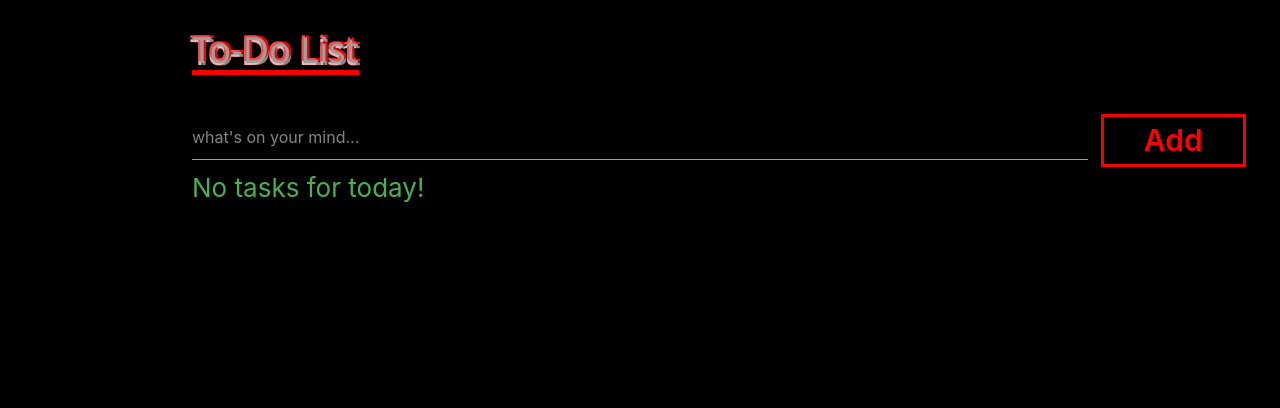
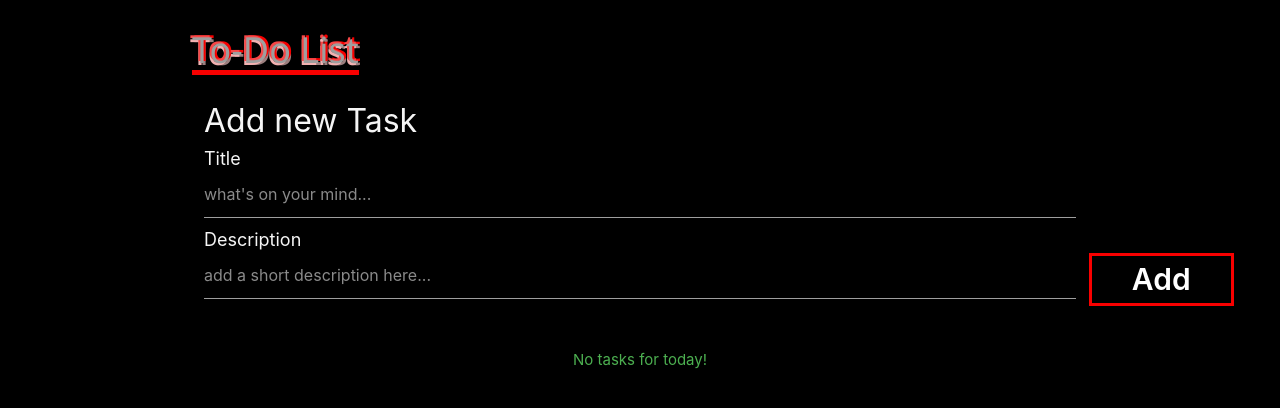
Before and after one commit to tarun080698/todoListReact, a React (Create React App) app: page / in a window 1280 px wide. Shown: the top 408 px of the page. Built offline with nearby package versions, Linux system fonts and the light colour scheme.

Commit message:
modified css

```diff
--- a/src/AddItem.js
+++ b/src/AddItem.js
@@ -1,27 +1,48 @@
 import React, { Component } from "react";
-import '../src/App.css'
+import "../src/App.css";
 
 class AddItem extends Component {
   state = {
-    task: "",
+    title: "",
+    description: "",
+    createdAt: new Date().toISOString(),
   };
 
-  handleChange = (e) => {
-    if(e.target.value.trim() !== "")
-      this.setState({ task: e.target.value });
+  handleTitle = (e) => {
+    if (e.target.value.trim() !== "") this.setState({ title: e.target.value });
   };
 
+  handleDesc = (e) => {
+    if (e.target.value.trim() !== "")
+      this.setState({ description: e.target.value });
+  };
 
   handleSubmit = (e) => {
     e.preventDefault();
-    console.log(this.state);
-    if (this.state.task === "")
-      return false;
-    else
-      this.props.item(this.state);
+    // getting the date at which the item in list was added
+    // let today = new Date();
+    // today =
+    //   String(today.getDate()).padStart(2, "0") +
+    //   "/" +
+    //   String(today.getMonth() + 1).padStart(2, "0") +
+    //   "/" +
+    //   today.getFullYear();
+    // toISOString();
+    this.setState(
+      {
+        createdAt: new Date().toISOString(),
+      },
+      () => {
+        console.log(this.state.createdAt);
+      }
+    );
+    if (this.state.title === "" || this.state.description === "") return false;
+    else this.props.item(this.state);
 
     this.setState({
-      task: "",
+      title: "",
+      description: "",
+      createdAt: "",
     });
   };
 
@@ -29,17 +50,45 @@ class AddItem extends Component {
     return (
       <div>
         <form onSubmit={this.handleSubmit}>
-          <h5>Add new Task</h5>
-            <span><input
-            type="text"
-            placeholder="what's on your mind..."
-            onChange={this.handleChange}
-            value={this.state.task}
-            required
-          /><button>Add</button></span>
+          <div>
+            <div className="form-group">
+              <label className="header" htmlFor="header">
+                Add new Task
+              </label>
+            </div>
+            <div className="form-group">
+              <label htmlFor="title">Title</label>
+              <input
+                className="form-control form-control-lg"
+                id="title"
+                type="text"
+                placeholder="what's on your mind..."
+                onChange={this.handleTitle}
+                value={this.state.title}
+                required
+                maxLength="50"
+                autoComplete="off"
+              />
+            </div>
+
+            <div className="form-group">
+              <label htmlFor="desc">Description</label>
+              <input
+                className="form-control form-control-lg"
+                id="desc"
+                type="text"
+                placeholder="add a short description here..."
+                onChange={this.handleDesc}
+                value={this.state.description}
+                autoComplete="off"
+                maxLength="250"
+                required
+              />
+              <button type="submit">Add</button>
+            </div>
+          </div>
         </form>
       </div>
-
     );
   }
 }
--- a/src/App.css
+++ b/src/App.css
@@ -1,27 +1,9 @@
-.App {
-  text-align: center;
+html {
+  background-color: black;
+  align-items: left;
 }
 
-html {
-  background-color: black;
-}
-
-span.left {
-  width: 100%;
-  height: auto;
-  border-left: 6px solid #f80000;
-  color: rgb(252, 252, 252);
-  margin-top: 40px;
-  padding-left: 14px;
-  font-size: 20px;
-}
-
-p {
-  font-size: 26px;
-  width: max-content;
-  display: contents;
-}
-
+/* app title */
 h1 {
   background-position: center;
   margin-top: 30px;
@@ -32,9 +14,29 @@ h1 {
     2px 2px 0 #9b7e7e;
 }
 
+/* input form */
+
+form {
+  /* border: 2px dashed yellow; */
+  height: max-content;
+  padding: 12px;
+  min-height: 230px;
+  margin-bottom: 30px;
+}
+
 input[type="text"] {
+  color: rgb(255, 255, 255);
+  margin: 0;
+  font-size: large;
+}
+label {
   color: whitesmoke;
-  margin: 0;
+  font-size: large;
+}
+
+label.header {
+  text-align: center;
+  font-size: xx-large;
 }
 
 button {
@@ -45,7 +47,7 @@ button {
   margin-left: 1%;
   background-color: black;
   border: 3px solid #f80000;
-  color: red;
+  color: white;
   font-size: 30px;
   font-weight: 600;
   position: absolute;
@@ -57,10 +59,52 @@ button:hover {
   color: black;
 }
 
-.collection-item {
-  position: relative;
+/* card css */
+div.card {
+  background-color: transparent;
+  padding: 10px;
+  border-left: 6px solid #f80000;
+  color: rgb(252, 252, 252);
+  min-height: min-content;
 }
 
-.fa:hover {
-  transform: scale(2);
+div.card:hover{border-bottom: 6px solid #f80000;}
+
+div.card-header {
+  color: rgb(139, 223, 253);
+  font-size: 24px;
+  width: max-content;
+  /* for mozilla */
+  display: contents;
+  /* for chrome */
+  overflow-wrap: anywhere;
 }
+
+h5.card-title {
+  font-size: 20px;
+  width: max-content;
+  /* for chrome */
+  overflow-wrap: anywhere;
+   /* for mozilla */
+   display: contents;
+  width: 100%;
+  padding: 24px;
+  color: rgb(221, 207, 207);
+}
+
+i.right{
+  color: rgba(248, 0, 0, 0.582);
+}
+
+div.card-body {
+}
+
+img:hover {
+  transform: scale(1.3);
+  display: inline list-item;
+}
+img {
+  display: inline list-item;
+  width: 40px;
+  height: 40px;
+}
--- a/src/App.js
+++ b/src/App.js
@@ -1,6 +1,6 @@
 import React, { Component } from "react";
 import "./App.css";
-import Todos from "./todo";
+import Todo from "./todo";
 import AddItem from "./AddItem"
 
 class App extends Component {
@@ -18,9 +18,10 @@ class App extends Component {
     });
   }
 
-  // Consolas,
-  addItem = (item) =>{
-    item.id = Math.random(100)
+
+  addItem = (item) => {
+    console.log(item)
+    item.id = Math.random()
     let todos = [...this.state.todos, item]
     this.setState({
       todos
@@ -32,7 +33,7 @@ class App extends Component {
       <div className="todo-app container">
         <h1 className="center grey-text"> To-Do List</h1>
         <AddItem item={this.addItem}/>
-        <Todos todos={this.state.todos} deleteTodo={this.deleteItem}/>
+        <Todo todos={this.state.todos} deleteTodo={this.deleteItem}/>
       </div>
     );
   }
--- a/src/todo.js
+++ b/src/todo.js
@@ -1,22 +1,29 @@
 import React from "react";
-import "../src/App.css"
+import "../src/App.css";
+import del from './assets/img/dustbin.png'
 
-const Todos = ({ todos, deleteTodo }) => {
+const Todo = ({ todos, deleteTodo }) => {
   const todoList = todos.length ? (
-    todos.reverse().map((todo) => {
+    todos.reverse().map((item) => {
       return (
-        <div className="collection-item" key={todo.id}>
-          <span className="left">
-          <p>{todo.task}</p>
-          <i className="fa fa-trash right" onClick={() => { deleteTodo(todo.id) }}></i>
-          </span>
+        <div className="card" key={item.id}>
+          <div className="card-header left">
+            <div>{item.title} <i className="right">{item.createdAt.slice(0, 10)}</i></div>
+            <img src={del} alt="delete" className="right"onClick={() => {
+                  deleteTodo(item.id);
+                }}/>
+          </div>
+          <div className="card-body">
+            <h5 className="card-title">{item.description}</h5>
+            {/* <p className="card-text">It's a broader card with text below as a natural lead-in to extra content. This content is a little longer.</p> */}
+          </div>
         </div>
       );
     })
   ) : (
     <p className="center green-text">No tasks for today!</p>
   );
-  return <div className="todos">{todoList}</div>;
+  return <div className="list-group">{todoList}</div>;
 };
 
-export default Todos;
+export default Todo;
```
Also changed, not shown: src/assets/img/dustbin.png (added).
